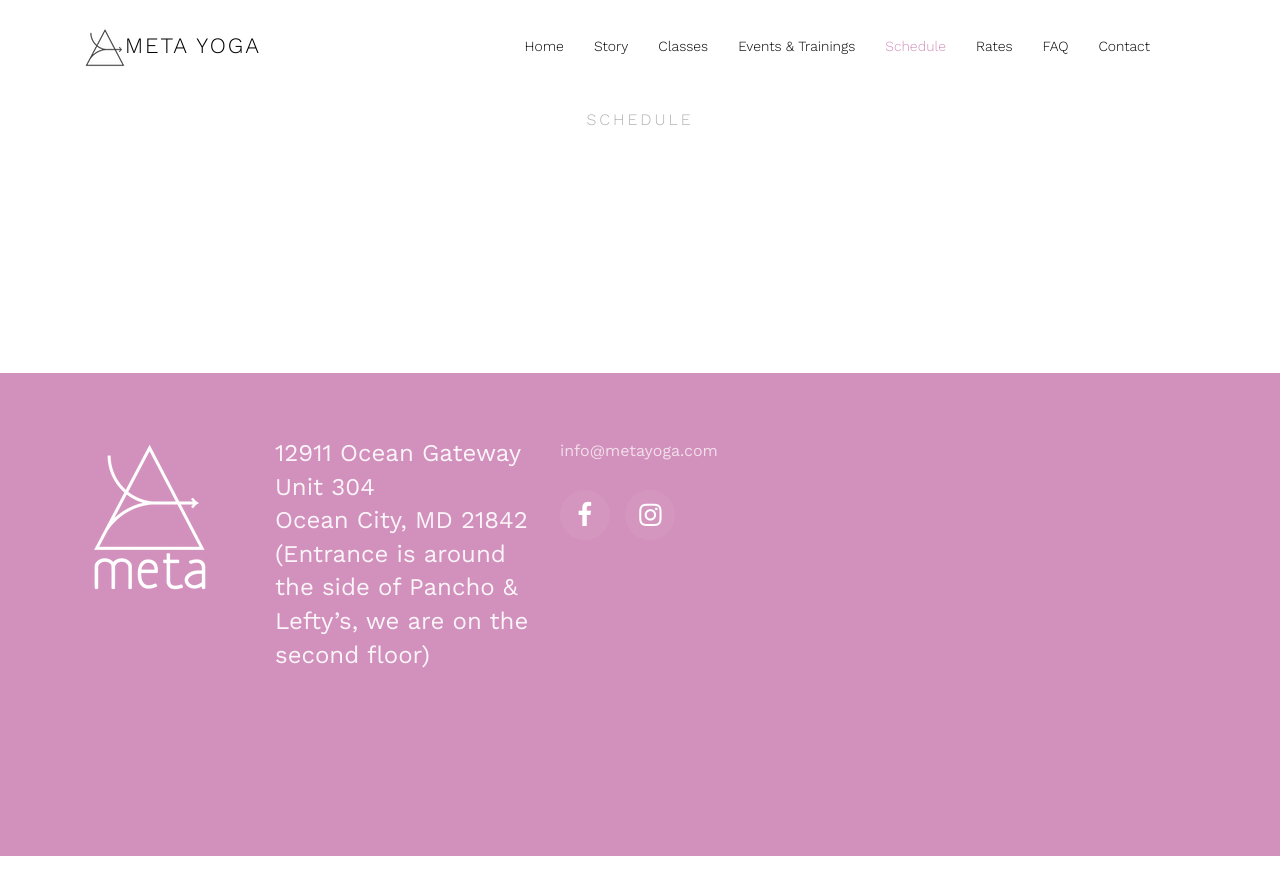
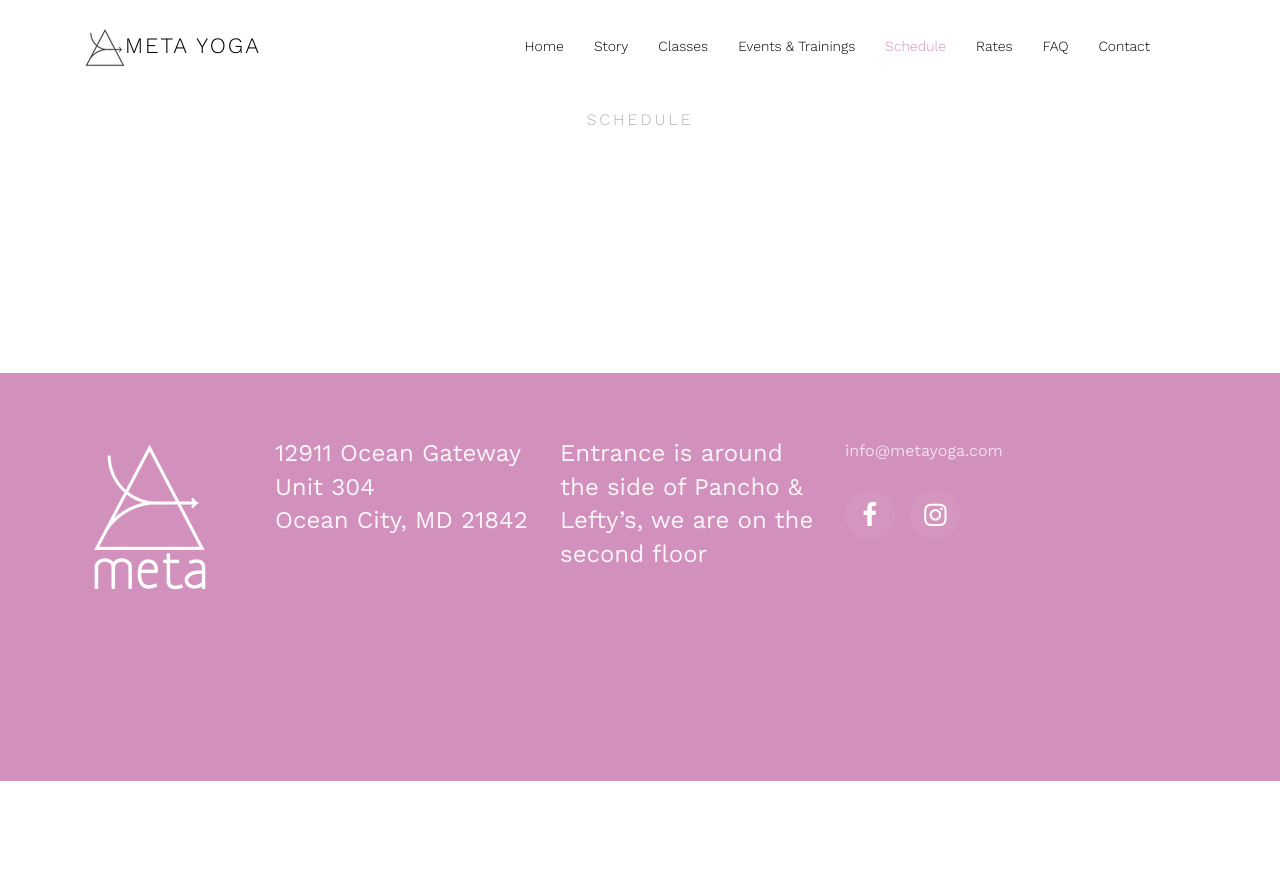
Before and after one commit to apnar/metayoga-site, a Jekyll site: the page built from schedule.html, in a window 1280 px wide. Shown: the top 895 px of the page. Built offline with Jekyll 4.4.1, drawn with Linux system fonts in a browser that asks for light colours; some web fonts are replaced; a script that is not in the unit is left out.

Commit message:
location and map tweaks

```diff
--- a/_includes/footer.html
+++ b/_includes/footer.html
@@ -10,8 +10,13 @@
                 <div class="col-lg-3 col-md-6 mb-5 mb-md-5 ftco-animate">
                     <div class="ftco-footer-widget mb-4">
                         <a href="https://maps.app.goo.gl/p1p1VGJwsRkEdE1e7">
-                            <h2 class="location">12911 Ocean Gateway<BR />Unit 304<BR />Ocean City, MD 21842<BR />(Entrance is around the side of Pancho & Lefty’s, we are on the second floor)</h2>
+                            <h2 class="location">12911 Ocean Gateway<BR />Unit 304<BR />Ocean City, MD 21842<BR /></h2>
                         </a>
+                    </div>
+                </div>
+                <div class="col-lg-3 col-md-6 mb-5 mb-md-5 ftco-animate">
+                    <div class="ftco-footer-widget mb-4">
+                            <h2 class="location">Entrance is around the side of Pancho & Lefty’s, we are on the second floor</h2>
                     </div>
                 </div>
                 <div class="col-lg-3 col-md-6 mb-5 mb-md-5 ftco-animate">
--- a/js/google-map.js
+++ b/js/google-map.js
@@ -13,10 +13,10 @@ function init() {
 
     var mapOptions = {
         // How zoomed in you want the map to start at (always required)
-        zoom: 10,
+        zoom: 12,
 
         // The latitude and longitude to center the map (always required)
-        center: willLatlng,
+        center: ocLatlng,
 
         // How you would like to style the map.
         scrollwheel: false,
```
